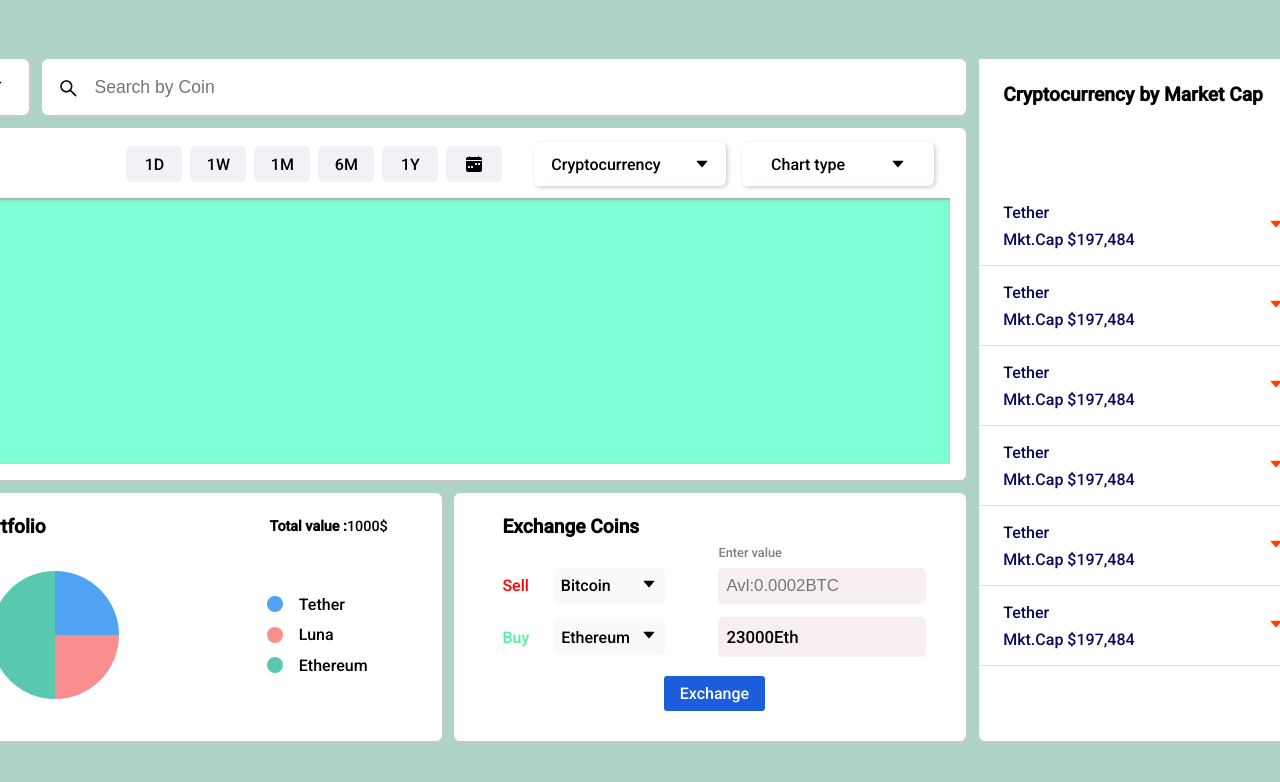
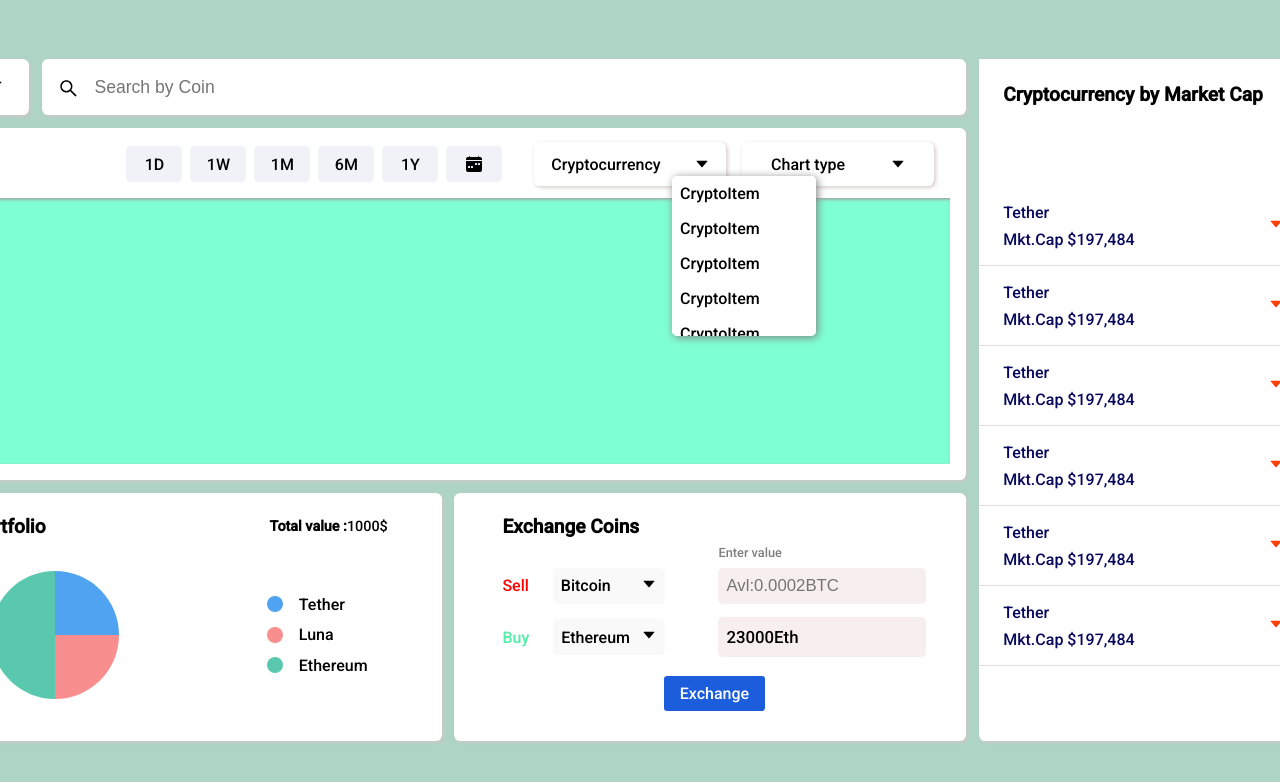
Before and after one commit to nikhil-223/Crypto-currency-dashboard, a React (Create React App) app: page / in a window 1280 px wide. Both pictures are taken after a click on the element "Cryptocurrency". Shown: the top 782 px of the page. Built offline with nearby package versions, Linux system fonts and the light colour scheme.

Commit message:
dropdowns added

```diff
--- a/public/index.html
+++ b/public/index.html
@@ -10,7 +10,7 @@
       content="Web site created using create-react-app"
     />
     <link rel="manifest" href="%PUBLIC_URL%/manifest.json" />
-    <title></title>
+    <title>CryptoCurrency- dashboard</title>
   </head>
   <body>
     <noscript>You need to enable JavaScript to run this app.</noscript>
--- a/src/components/dashboard/chart/Chart.js
+++ b/src/components/dashboard/chart/Chart.js
@@ -2,10 +2,32 @@ import React from 'react'
 import './Chart.scss'
 import { AiOutlineCaretDown } from "react-icons/ai";
 import { BsFillCalendarWeekFill } from "react-icons/bs";
+import CryptoItem from './cryptoItem/CryptoItem';
+import ChartTypeItem from './chartTypeItem/ChartTypeItem';
 
 
 
 const Chart = () => {
+
+	const showCrypto = () => {
+		const droplist = document.getElementsByClassName(
+			"chart__menu__drop__crypto__list"
+		)[0];
+
+		droplist.style.display === "none"
+			? (droplist.style.display = "flex")
+			: (droplist.style.display = "none");
+	};
+
+	const showChartType = () => {
+		const droplist = document.getElementsByClassName(
+			"chart__menu__drop__chart-type__list"
+		)[0];
+
+		droplist.style.display === "none"
+			? (droplist.style.display = "flex")
+			: (droplist.style.display = "none");
+	};
   return (
 		<div className="chart">
 			<div className="chart__menu">
@@ -16,17 +38,38 @@ const Chart = () => {
 					<div className="chart__menu__time-period__item">6M</div>
 					<div className="chart__menu__time-period__item">1Y</div>
 					<div className="chart__menu__time-period__item">
-						<BsFillCalendarWeekFill/>
+						<BsFillCalendarWeekFill />
 					</div>
 				</div>
 				<div className="chart__menu__drop">
-					<div className="chart__menu__drop__cryto ">
+					<div className="chart__menu__drop__crypto " onClick={showCrypto}>
 						Cryptocurrency
 						<AiOutlineCaretDown />
+						<div
+							className="chart__menu__drop__crypto__list"
+							style={{ display: "none" }}>
+							<CryptoItem />
+							<CryptoItem />
+							<CryptoItem />
+							<CryptoItem />
+							<CryptoItem />
+						</div>
 					</div>
-					<div className="chart__menu__drop__chart-type">
+					<div className="chart__menu__drop__chart-type" onClick={showChartType}>
 						Chart type
 						<AiOutlineCaretDown />
+						<div
+							className="chart__menu__drop__chart-type__list"
+							style={{ display: "none" }}>
+							<ChartTypeItem/>
+							<ChartTypeItem/>
+							<ChartTypeItem/>
+							<ChartTypeItem/>
+							<ChartTypeItem/>
+							<ChartTypeItem/>
+							<ChartTypeItem/>
+							<ChartTypeItem/>
+						</div>
 					</div>
 				</div>
 			</div>
--- a/src/components/dashboard/chart/Chart.scss
+++ b/src/components/dashboard/chart/Chart.scss
@@ -9,7 +9,7 @@
 	grid-area: 2/1/3/4;
 	padding: 0.3rem 1rem 1rem 1rem;
 	@include display-flex(column, center, center);
-    gap: 0.2rem;
+	gap: 0.2rem;
 
 	&__menu {
 		height: 20%;
@@ -25,12 +25,12 @@
 			&__item {
 				width: 3.5rem;
 				height: 2.2rem;
-				@include display-flex(row,center ,center );
+				@include display-flex(row, center, center);
 				padding: 0.5rem;
 				border-radius: 0.3rem;
 				background-color: #f1f2f7;
 				// box-shadow: 0.05rem 0.05rem 0.2rem 0 grey;
-                cursor: pointer;
+				cursor: pointer;
 			}
 		}
 
@@ -39,20 +39,103 @@
 			height: 100%;
 			@include display-flex(row, center, center);
 			gap: 1rem;
+			user-select: none;
 
 			& > div {
 				width: 12rem;
 				height: 2.8rem;
 				border-radius: 0.4rem;
 				box-shadow: 0.1rem 0.1rem 0.25rem 0 rgb(210, 201, 201);
-                @include display-flex(row,space-evenly ,center );
-                gap:1rem;
-                cursor: pointer;
+				@include display-flex(row, space-evenly, center);
+				gap: 1rem;
+				cursor: pointer;
 			}
 
-            &__chart-type{
-                margin-right: 1rem;
-            }
+			&__crypto {
+				&__list {
+					overflow: hidden;
+					display: flex;
+					flex-direction: column;
+					justify-content: flex-start;
+					align-items: center;
+
+					position: absolute;
+					overflow-y: scroll;
+
+					&::-webkit-scrollbar {
+						width: 0.3rem;
+					}
+
+					/* Track */
+					&::-webkit-scrollbar-track {
+						background: #ede5e5;
+						border-radius: 0rem 0.2rem 0.2rem 0rem;
+					}
+
+					/* Handle */
+					&::-webkit-scrollbar-thumb {
+						background: #5a4e4e;
+						border-radius: 0rem 0.2rem 0.2rem 0rem;
+						cursor: pointer;
+					}
+
+					/* Handle on hover */
+					&::-webkit-scrollbar-thumb:hover {
+						background: #921616;
+					}
+
+					top: 11rem;
+					left: 42rem;
+					width: 9rem;
+					height: 10rem;
+					border-radius: 0.3rem;
+					box-shadow: 0.1rem 0.1rem 0.5rem grey;
+				}
+			}
+
+			&__chart-type {
+				margin-right: 1rem;
+
+				&__list {
+					overflow: hidden;
+					display: flex;
+					flex-direction: column;
+					justify-content: flex-start;
+					align-items: center;
+
+					position: absolute;
+					overflow-y: scroll;
+
+					&::-webkit-scrollbar {
+						width: 0.3rem;
+					}
+
+					/* Track */
+					&::-webkit-scrollbar-track {
+						background: #ede5e5;
+						border-radius: 0rem 0.2rem 0.2rem 0rem;
+					}
+
+					/* Handle */
+					&::-webkit-scrollbar-thumb {
+						background: #5a4e4e;
+						border-radius: 0rem 0.2rem 0.2rem 0rem;
+						cursor: pointer;
+					}
+
+					/* Handle on hover */
+					&::-webkit-scrollbar-thumb:hover {
+						background: #921616;
+					}
+
+					top: 11rem;
+					left: 55rem;
+					width: 9rem;
+					height: 10rem;
+					border-radius: 0.3rem;
+					box-shadow: 0.1rem 0.1rem 0.5rem grey;
+				}
+			}
 		}
 	}
 
@@ -60,7 +143,6 @@
 		width: 100%;
 		height: 85%;
 		background-color: aquamarine;
-        box-shadow:inset 0.1rem 0.1rem 0.2rem 0rem rgb(163, 157, 157);
-
+		box-shadow: inset 0.1rem 0.1rem 0.2rem 0rem rgb(163, 157, 157);
 	}
 }
--- /dev/null
+++ b/src/components/dashboard/chart/chartTypeItem/ChartTypeItem.js
@@ -0,0 +1,10 @@
+import React from 'react'
+import './ChartTypeItem.scss'
+
+const ChartTypeItem = () => {
+  return (
+    <div className='chartTypeItem'>ChartTypeItem</div>
+  )
+}
+
+export default ChartTypeItem
--- /dev/null
+++ b/src/components/dashboard/chart/chartTypeItem/ChartTypeItem.scss
@@ -0,0 +1,8 @@
+.chartTypeItem{
+    width: 100%;
+    padding: 0.5rem;
+    background-color: white;
+    &:hover{
+        background-color: #d4e5e8;
+    }
+}
--- /dev/null
+++ b/src/components/dashboard/chart/cryptoItem/CryptoItem.js
@@ -0,0 +1,10 @@
+import React from 'react'
+import './CryptoItem.scss'
+
+const CryptoItem = () => {
+  return (
+    <div className='cryptoItem'>CryptoItem</div>
+  )
+}
+
+export default CryptoItem
--- /dev/null
+++ b/src/components/dashboard/chart/cryptoItem/CryptoItem.scss
@@ -0,0 +1,9 @@
+.cryptoItem{
+    width: 100%;
+    padding: 0.5rem;
+    background-color: rgb(255, 255, 255);
+
+    &:hover{
+        background-color: #d4e5e8;
+    }
+}
--- a/src/components/dashboard/coinSearch/CoinSearch.js
+++ b/src/components/dashboard/coinSearch/CoinSearch.js
@@ -1,13 +1,22 @@
-import React from 'react'
-import './CoinSearch.scss'
-import {AiOutlineSearch} from 'react-icons/ai'
-
+import React from "react";
+import "./CoinSearch.scss";
+import { AiOutlineSearch } from "react-icons/ai";
 
 const CoinSearch = () => {
-  return <div className="coin-search">
-    <span className='coin-search__search-icon'><AiOutlineSearch/></span>
-    <input className='coin-search__input' type="text" placeholder='Search by Coin'/>
-  </div>;
-}
+	return (
+		<>
+			<div className="coin-search">
+				<span className="coin-search__search-icon">
+					<AiOutlineSearch />
+				</span>
+				<input
+					className="coin-search__input"
+					type="text"
+					placeholder="Search by Coin"
+				/>
+			</div>
+		</>
+	);
+};
 
-export default CoinSearch
+export default CoinSearch;
--- a/src/components/dashboard/currencyDropdown/CurrencyDropdown.js
+++ b/src/components/dashboard/currencyDropdown/CurrencyDropdown.js
@@ -1,17 +1,39 @@
 import React from 'react'
 import "./CurrencyDropdown.scss";
 import { AiOutlineCaretDown } from "react-icons/ai";
+import CoinDropItem from './coinDrop/CoinDropItem';
 
 const CurrencyDropdown = () => {
+	const showDrop=()=>{
+		const droplist = document.getElementsByClassName(
+			"currency-dropdown__list"
+		)[0];
+
+		droplist.style.display === "none"
+			? (droplist.style.display = "flex")
+			: (droplist.style.display = "none");
+	}
   return (
+	<>
 		<div className="currency-dropdown">
-			<div>
+			<div className='currency-dropdown__box' onClick={showDrop}>
 				USD
-				<span className="currency-dropdown__drop-icon">
+				<span className="currency-dropdown__box__drop-icon">
 					<AiOutlineCaretDown />
 				</span>
 			</div>
+			<div className="currency-dropdown__list" style={{display:"none"}}>
+					<CoinDropItem />
+					<CoinDropItem />
+					<CoinDropItem />
+					<CoinDropItem />
+					<CoinDropItem />
+					<CoinDropItem />
+					<CoinDropItem />
+			</div>
 		</div>
+
+	</>
 	);
 }
 
--- a/src/components/dashboard/currencyDropdown/CurrencyDropdown.scss
+++ b/src/components/dashboard/currencyDropdown/CurrencyDropdown.scss
@@ -1,9 +1,10 @@
-.currency-dropdown{
-    grid-area:1/1/2/2 ;
+.currency-dropdown {
+	grid-area: 1/1/2/2;
 	display: flex;
 	place-content: center;
+    user-select: none;
 
-    &>div{
+	&__box {
 		display: flex;
 		justify-content: center;
 		gap: 1rem;
@@ -11,4 +12,45 @@
 		cursor: pointer;
 	}
 
+	&__list {
+		overflow: hidden;
+		display: flex;
+		flex-direction: column;
+		justify-content: flex-start;
+		align-items: center;
+
+		position: absolute;
+		overflow-y: scroll;
+
+		&::-webkit-scrollbar {
+			width: 0.3rem;
 		}
+
+		/* Track */
+		&::-webkit-scrollbar-track {
+			background: #ede5e5;
+            border-radius: 0rem 0.2rem 0.2rem 0rem;
+		}
+
+		/* Handle */
+		&::-webkit-scrollbar-thumb {
+            background: #5a4e4e;
+            border-radius: 0rem 0.2rem 0.2rem 0rem;
+            cursor: pointer;
+		}
+
+		/* Handle on hover */
+		&::-webkit-scrollbar-thumb:hover {
+			background: #921616;
+		}
+
+		top: 6rem;
+		left: 3rem;
+		width: 6rem;
+		height: 10rem;
+		border-radius: 0.3rem;
+        box-shadow: 0.1rem 0.1rem 0.5rem grey;
+		z-index: 888;
+
+	}
+}
--- /dev/null
+++ b/src/components/dashboard/currencyDropdown/coinDrop/CoinDropItem.js
@@ -0,0 +1,12 @@
+import React from 'react'
+import './CoinDropItem.scss'
+
+const CoinDropItem = () => {
+  return (
+    <div className='coinDropItem'>
+        USD
+    </div>
+  )
+}
+
+export default CoinDropItem;
--- /dev/null
+++ b/src/components/dashboard/currencyDropdown/coinDrop/CoinDropItem.scss
@@ -0,0 +1,10 @@
+.coinDropItem{
+    position: relative;
+    width: 100%;
+    padding: 0.5rem;
+    background-color: rgb(255, 255, 255);
+
+    &:hover{
+        background-color: #d4e5e8;
+    }
+}
```
Lines whose indentation alone changed are shown as unchanged.
